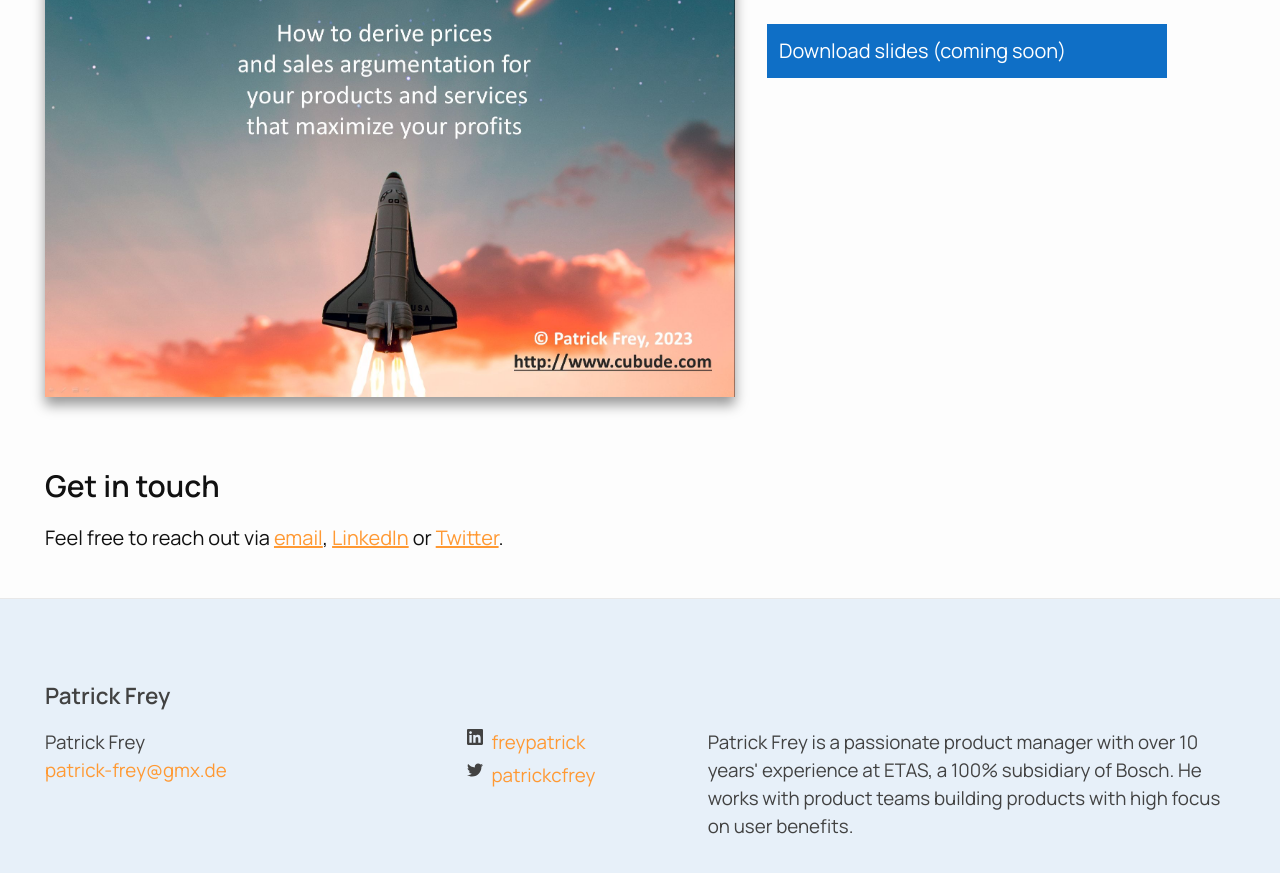
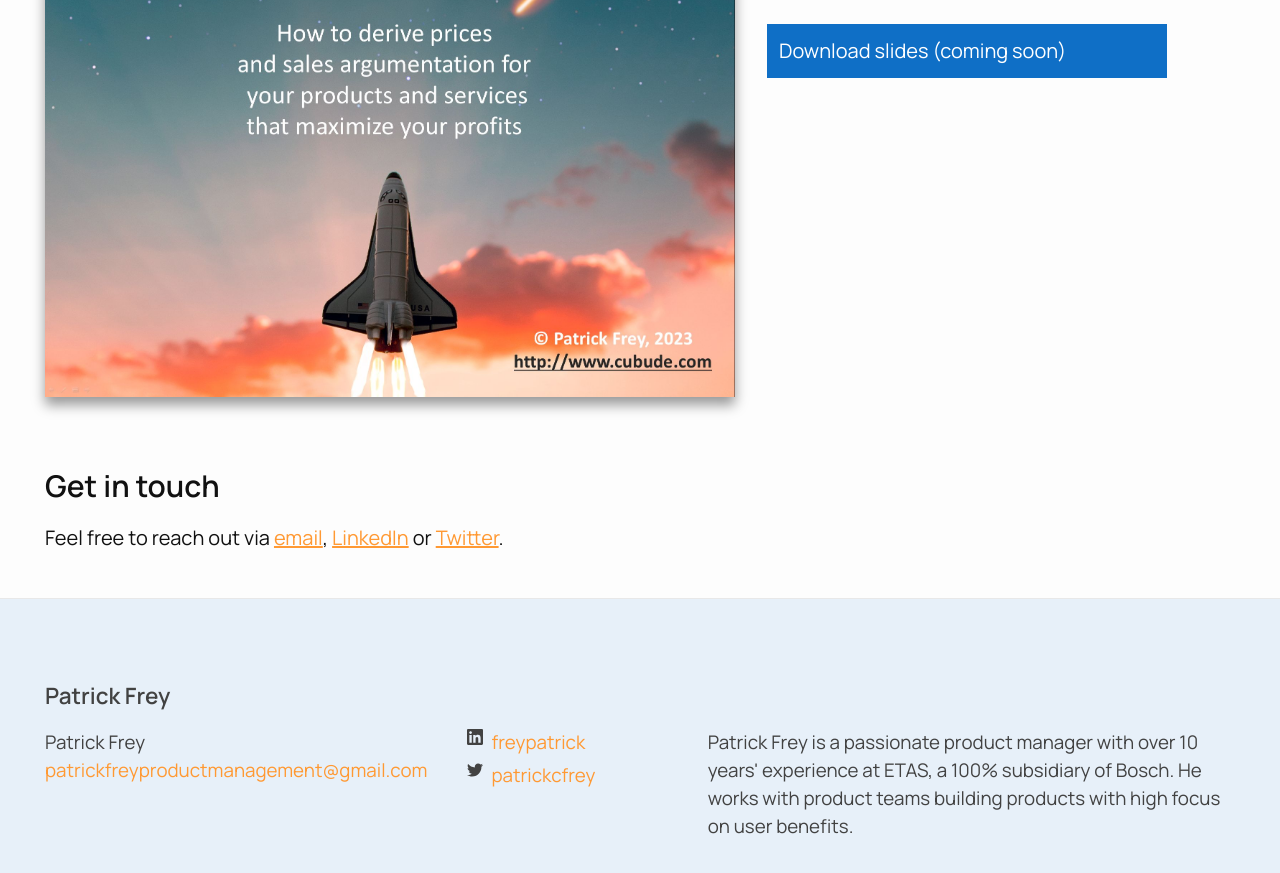
Before and after one commit to patrickfreyproductmanagement/patrickfreyproductmanagement.github.io, a Jekyll site: the page built from index.markdown, in a window 1280 px wide and 900 px high, scrolled down 1684 px. Shown: the top 873 px of the window. Built offline with Jekyll 4.4.1, drawn with Linux system fonts in a browser that asks for light colours.

Commit message:
Updated email address to patrickfreyproductmanagement@gmail.com

```diff
--- a/_config.yml
+++ b/_config.yml
@@ -19,7 +19,7 @@
 # in the templates via {{ site.myvariable }}.
 
 title: Patrick Frey
-email: patrick-frey@gmx.de
+email: patrickfreyproductmanagement@gmail.com
 description: >- # this means to ignore newlines until "baseurl:"
   Patrick Frey is a passionate product manager with over 10 years' experience at ETAS, a 100% subsidiary of Bosch. He works with product teams building products with high focus on user benefits.
 baseurl: "" # the subpath of your site, e.g. /blog
--- a/index.markdown
+++ b/index.markdown
@@ -36,4 +36,4 @@ On this site, I share [my experiences, personal views]({{ '/blog' | relative_url
 
 ## Get in touch
 
-Feel free to reach out via [email](mailto:patrick-frey@gmx.de), [LinkedIn](https://www.linkedin.com/in/freypatrick) or [Twitter](https://twitter.com/patrickcfrey).
+Feel free to reach out via [email](mailto:patrickfreyproductmanagement@gmail.com), [LinkedIn](https://www.linkedin.com/in/freypatrick) or [Twitter](https://twitter.com/patrickcfrey).
```
